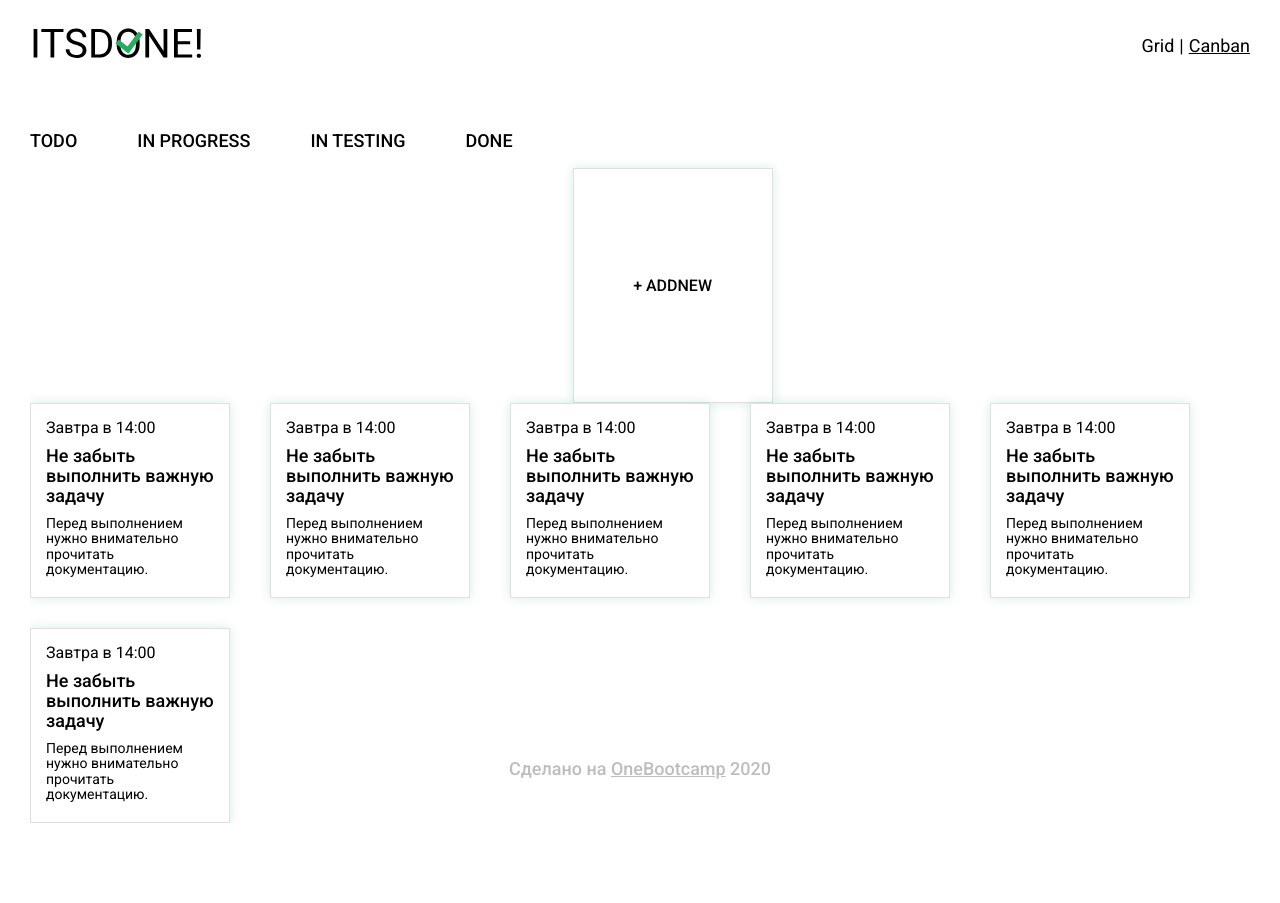
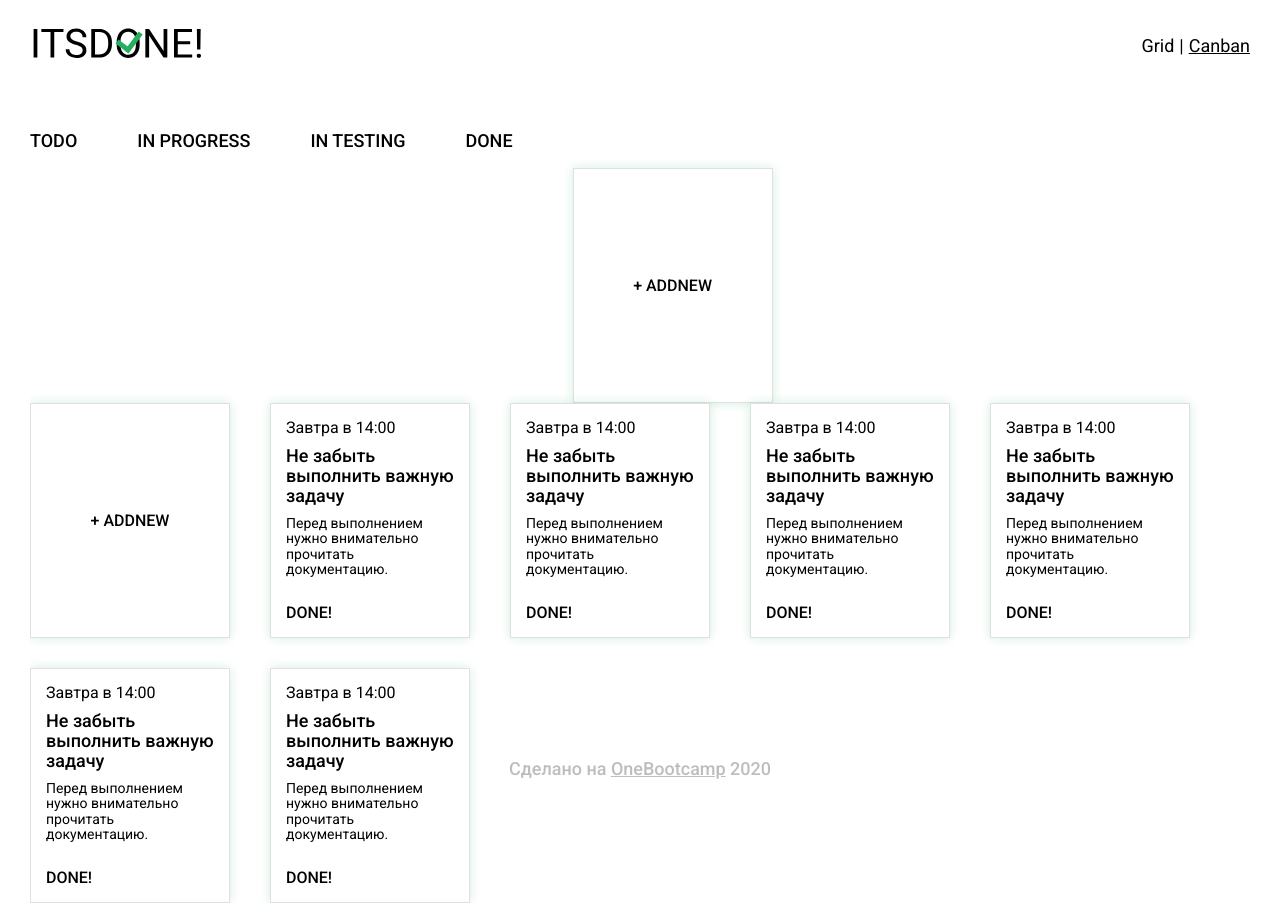
Before and after one commit to OneBootcamp-1-0/itsdone-1, a React app: page / in a window 1280 px wide. Before the commit the page ends 823 px from the top, so only its background shows below. Built offline with nearby package versions, Linux system fonts and the light colour scheme.

Commit message:
Card changed to GridCard in Grid component

```diff
--- a/src/components/Board/Grid/Grid.jsx
+++ b/src/components/Board/Grid/Grid.jsx
@@ -1,16 +1,18 @@
 import React from 'react';
 import css from './Grid.css';
-import Card from '../Card/Card.jsx';
+import GridCard from '../Card/GridCard.jsx';
+import NewCard from '../NewCard/NewCard.jsx';
 
 const Grid = () => {
   return (
     <div className={css.grid}>
-      <Card />
-      <Card />
-      <Card />
-      <Card />
-      <Card />
-      <Card />
+      <NewCard />
+      <GridCard />
+      <GridCard />
+      <GridCard />
+      <GridCard />
+      <GridCard />
+      <GridCard />
     </div>
   );
 };
```
